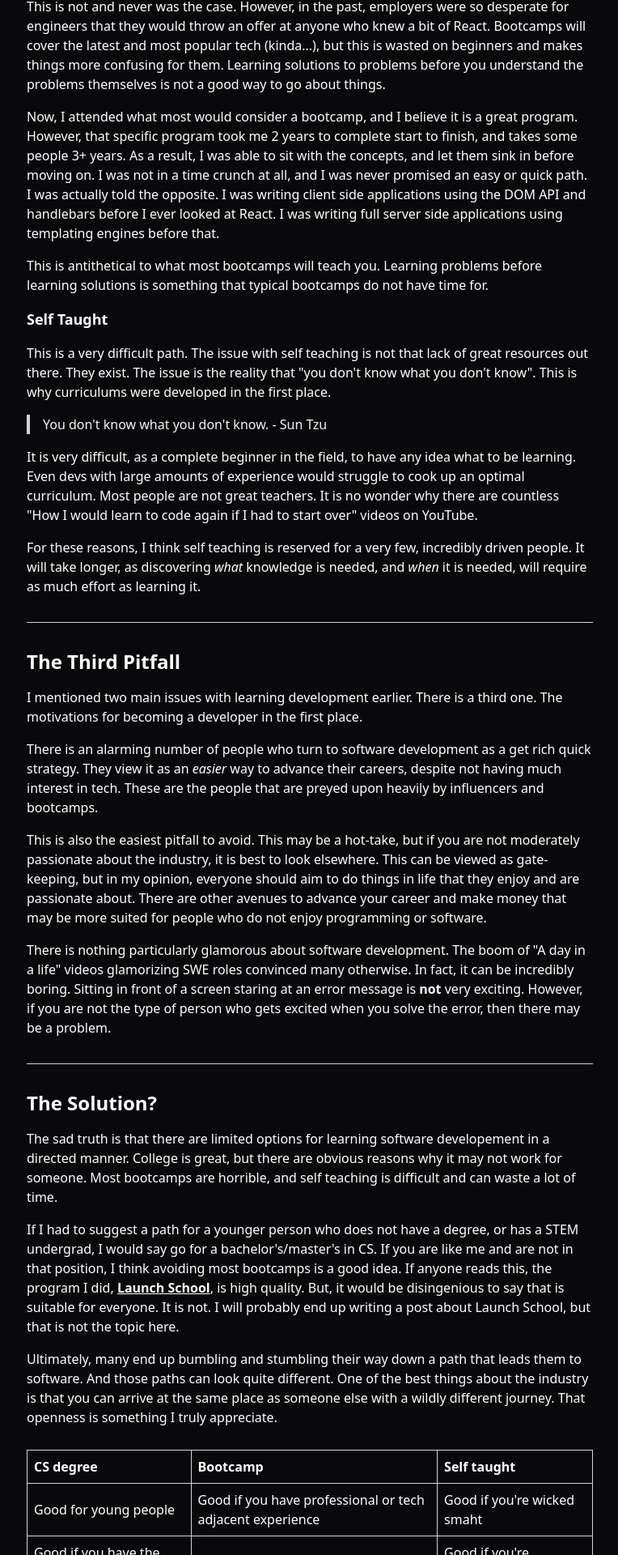
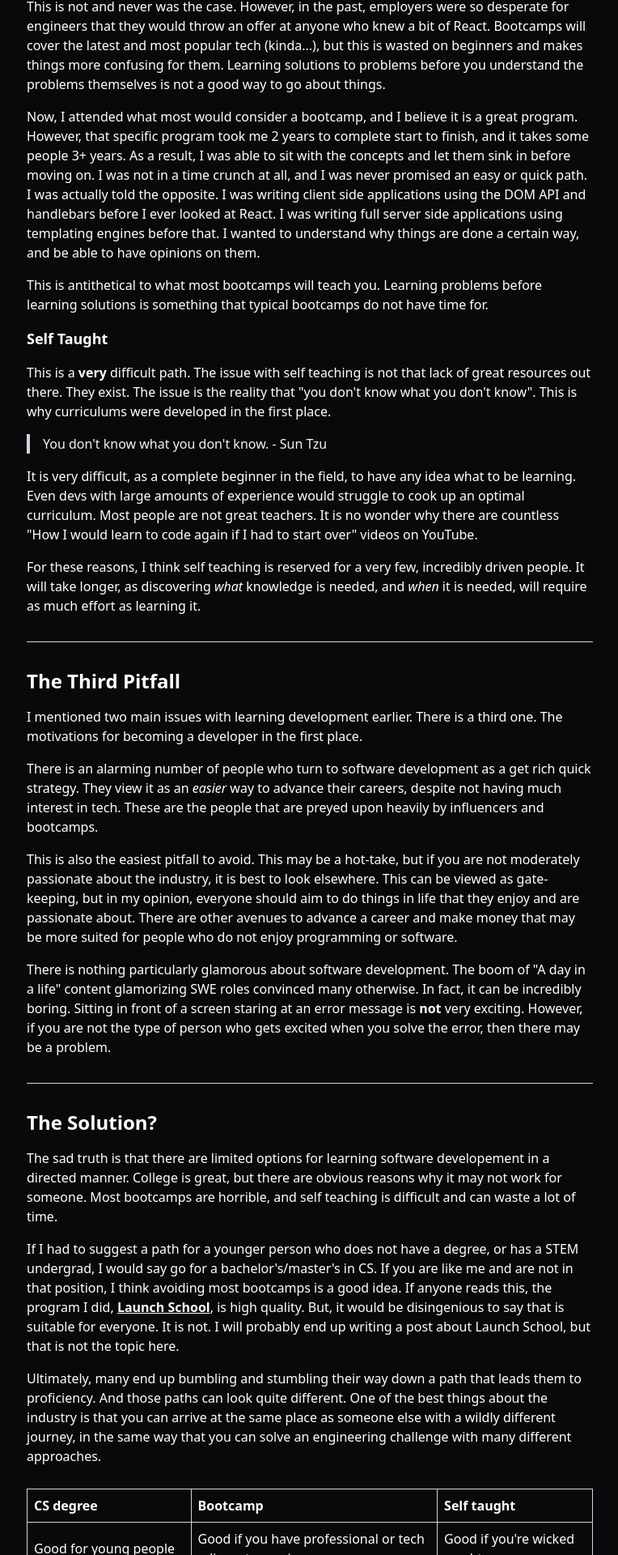
Before and after one commit to BrandonCorey/brandoncorey.dev, a Next.js app: page /blog/proficiency in a window 1280 px wide. Shown: the part 2414-4334 px from the top of the page at 81% size, without its empty margins (257-1021 px from the left). Built offline with nearby package versions, Linux system fonts and the light colour scheme; a web font is replaced by a local one.

Commit message:
update blog post phrasing and typos

```diff
--- a/src/app/blog/proficiency/proficiency.mdx
+++ b/src/app/blog/proficiency/proficiency.mdx
@@ -44,12 +44,12 @@ With that being said, learning the fundamentals provided by a degree and becomin
 ##### Bootcamps
 Bootcamps *suck*. Okay maybe not all bootcamps, but a **vast majority** are absolutely horrible. The idea that one can develop any level of proficiency as a dev in 3-4 months is ridiculous. This is not and never was the case. However, in the past, employers were so desperate for engineers that they would throw an offer at anyone who knew a bit of React. Bootcamps will cover the latest and most popular tech (kinda...), but this is wasted on beginners and makes things more confusing for them. Learning solutions to problems before you understand the problems themselves is not a good way to go about things.
 
-Now, I attended what most would consider a bootcamp, and I believe it is a great program. However, that specific program took me 2 years to complete start to finish, and takes some people 3+ years. As a result, I was able to sit with the concepts, and let them sink in before moving on. I was not in a time crunch at all, and I was never promised an easy or quick path. I was actually told the opposite. I was writing client side applications using the DOM API and handlebars before I ever looked at React. I was writing full server side applications using templating engines before that.
+Now, I attended what most would consider a bootcamp, and I believe it is a great program. However, that specific program took me 2 years to complete start to finish, and it takes some people 3+ years. As a result, I was able to sit with the concepts and let them sink in before moving on. I was not in a time crunch at all, and I was never promised an easy or quick path. I was actually told the opposite. I was writing client side applications using the DOM API and handlebars before I ever looked at React. I was writing full server side applications using templating engines before that. I wanted to understand why things are done a certain way, and be able to have opinions on them.
 
 This is antithetical to what most bootcamps will teach you. Learning problems before learning solutions is something that typical bootcamps do not have time for.
 
 ##### Self Taught
-This is a very difficult path. The issue with self teaching is not that lack of great resources out there. They exist. The issue is the reality that "you don't know what you don't know". This is why curriculums were developed in the first place.
+This is a **very** difficult path. The issue with self teaching is not that lack of great resources out there. They exist. The issue is the reality that "you don't know what you don't know". This is why curriculums were developed in the first place.
 
 > You don't know what you don't know. - Sun Tzu
 
@@ -64,9 +64,9 @@ I mentioned two main issues with learning development earlier. There is a third
 
 There is an alarming number of people who turn to software development as a get rich quick strategy. They view it as an *easier* way to advance their careers, despite not having much interest in tech. These are the people that are preyed upon heavily by influencers and bootcamps.
 
-This is also the easiest pitfall to avoid. This may be a hot-take, but if you are not moderately passionate about the industry, it is best to look elsewhere. This can be viewed as gate-keeping, but in my opinion, everyone should aim to do things in life that they enjoy and are passionate about. There are other avenues to advance your career and make money that may be more suited for people who do not enjoy programming or software.
+This is also the easiest pitfall to avoid. This may be a hot-take, but if you are not moderately passionate about the industry, it is best to look elsewhere. This can be viewed as gate-keeping, but in my opinion, everyone should aim to do things in life that they enjoy and are passionate about. There are other avenues to advance a career and make money that may be more suited for people who do not enjoy programming or software.
 
-There is nothing particularly glamorous about software development. The boom of "A day in a life" videos glamorizing SWE roles convinced many otherwise. In fact, it can be incredibly boring. Sitting in front of a screen staring at an error message is **not** very exciting. However, if you are not the type of person who gets excited when you solve the error, then there may be a problem.
+There is nothing particularly glamorous about software development. The boom of "A day in a life" content glamorizing SWE roles convinced many otherwise. In fact, it can be incredibly boring. Sitting in front of a screen staring at an error message is **not** very exciting. However, if you are not the type of person who gets excited when you solve the error, then there may be a problem.
 
 ---
 
@@ -75,7 +75,7 @@ The sad truth is that there are limited options for learning software developeme
 
 If I had to suggest a path for a younger person who does not have a degree, or has a STEM undergrad, I would say go for a bachelor's/master's in CS. If you are like me and are not in that position, I think avoiding most bootcamps is a good idea. If anyone reads this, the program I did, [Launch School](https://launchschool.com), is high quality. But, it would be disingenious to say that is suitable for everyone. It is not. I will probably end up writing a post about Launch School, but that is not the topic here.
 
-Ultimately, many end up bumbling and stumbling their way down a path that leads them to software. And those paths can look quite different. One of the best things about the industry is that you can arrive at the same place as someone else with a wildly different journey. That openness is something I truly appreciate.
+Ultimately, many end up bumbling and stumbling their way down a path that leads them to proficiency. And those paths can look quite different. One of the best things about the industry is that you can arrive at the same place as someone else with a wildly different journey, in the same way that you can solve an engineering challenge with many different approaches.
 
 | CS degree | Bootcamp | Self taught |
 | -- | -------- | ----------- |
```
